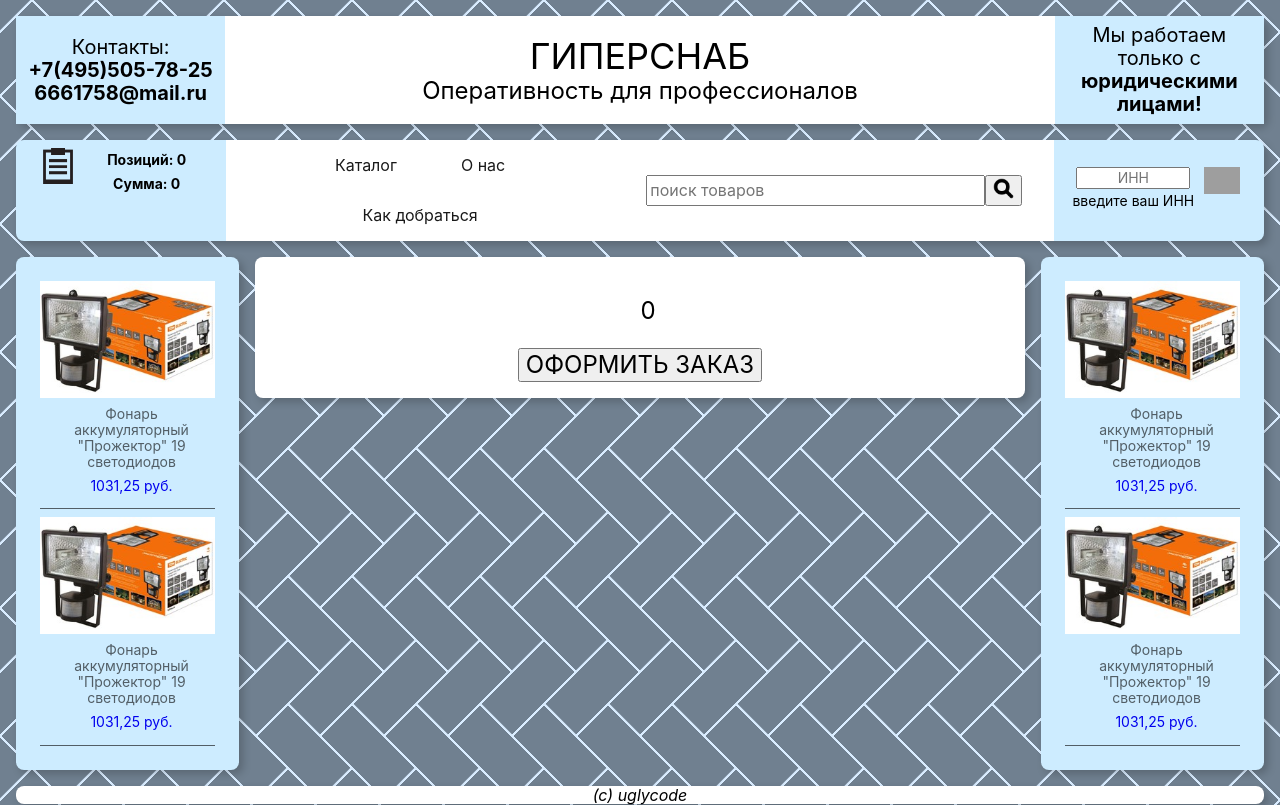
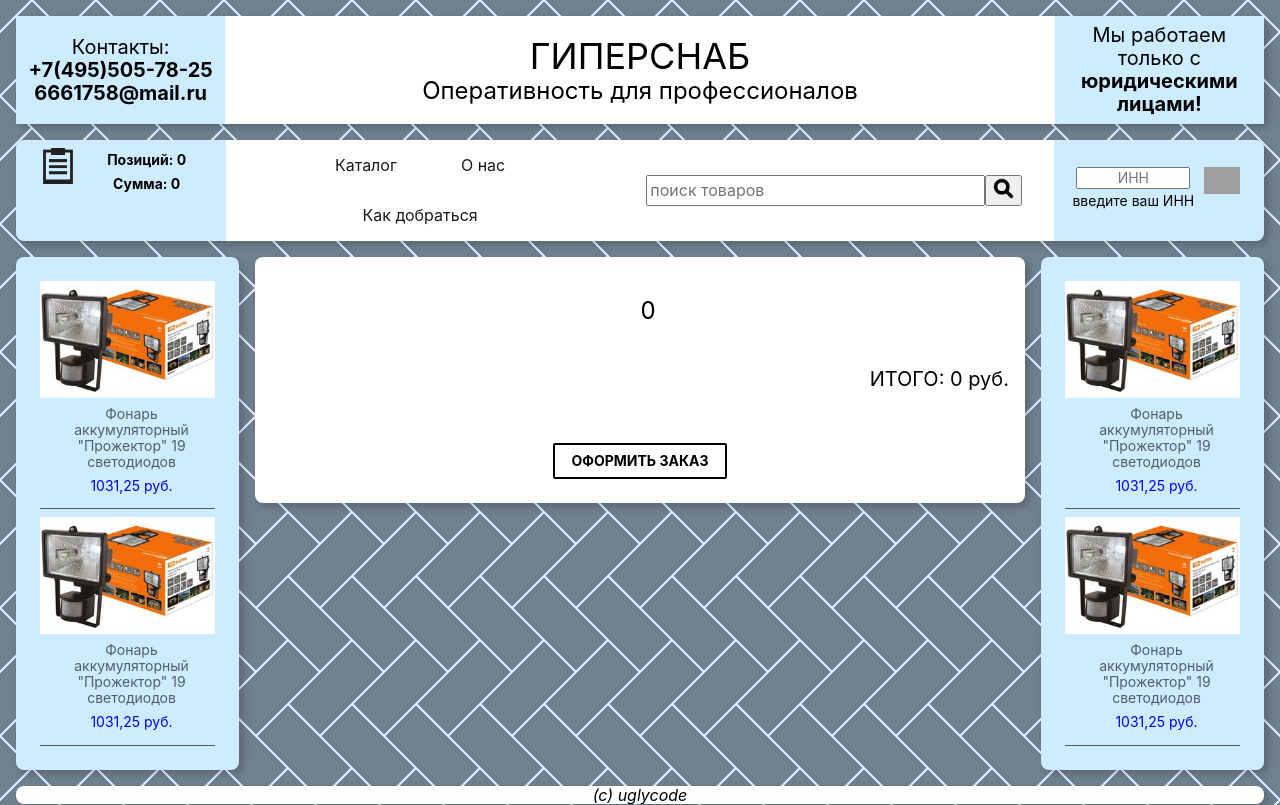
Before and after one commit to UglyCode/hypersnab, a React (Create React App) app: page / in a window 1280 px wide. Both pictures are taken after a click on the element 57 px from the left and 172 px from the top of the page. Built offline with nearby package versions, Linux system fonts and the light colour scheme; grey boxes are pictures that could not be loaded.

Commit message:
basket page & catalog updated

```diff
--- a/src/components/BasketCard.js
+++ b/src/components/BasketCard.js
@@ -22,7 +22,7 @@
             <div className='w-20 items-center tc pl3 f6 br3 br--left bg-lightest-blue'>
                 <div className='flex justify-center content-center ma2'>
                     <div className='w-20 pointer' onClick={this.basketPressHandler}>
-                        <img src={require('../static/cart.png')} className='mw-100'></img>
+                        <img src={require('../static/cart.png')} className='mw-100 pointer link dim'></img>
                     </div>
                     <div className = 'w-80 tc flex flex-column justify-center'
                     // onClick={()=>setSum(sum+11)}
--- a/src/components/CatalogItem.js
+++ b/src/components/CatalogItem.js
@@ -27,7 +27,7 @@
             <div className={`flex items-center w-100 f5 items-center justify-between ${(set%2)?'':'bg-lightest-blue'}`}>
                 <img style={{width: '55px'}} src={img}/>
                 <p className='w-10 ma0'>{code}</p>
-                <p className='w-60 ma0'>{description}</p>
+                <p className='w-50 ma0'>{description}</p>
                 <p className='w-10 ma0'>{`${quantity} шт.`}</p>
                 <p className='w-10 ma0'>{`${price} руб.`}</p>
                 <div className='flex justify-between items-center w-10'>
@@ -41,6 +41,7 @@
                         <img src={require('../static/minus.png')} className='mw-100'></img>
                     </div>
                 </div>
+                <p className='w-10 ma0'>{`${amount*price} руб.`}</p>
             </div>
         );
     }
--- a/src/components/CurrPage.js
+++ b/src/components/CurrPage.js
@@ -4,7 +4,7 @@
 import Basket from '../containers/Basket/Basket';
 import Catalog from "../containers/Catalog/Catalog";
 
-const CurrPage = ({route, updateAmount, order}) => {
+const CurrPage = ({route, updateAmount, order, orderSum}) => {
     console.log(route);
     return(
         <div className="br3 ma2 bw-2 shadow-5-l tc bg-white pa3">
@@ -17,7 +17,7 @@
                         return <ContactPage/>;
                         break;
                     case 'basket':
-                        return <Basket updateAmount={updateAmount} order={order}/>;
+                        return <Basket updateAmount={updateAmount} order={order} orderSum={orderSum}/>;
                     default:
                         return null;
                 }
--- a/src/components/Main.js
+++ b/src/components/Main.js
@@ -4,7 +4,7 @@
 import CurrPage from './CurrPage';
 import Catalog from '../containers/Catalog/Catalog';
 
-const Main = ({route, updateAmount, order}) => {
+const Main = ({route, updateAmount, order, orderSum}) => {
 
         if (route === 'catalog'){
             return (<Catalog
@@ -20,6 +20,7 @@
                             route={route}
                             updateAmount={updateAmount}
                             order={order}
+                            orderSum = {orderSum}
                         />
                     </div>
                     <RightCol/>
--- a/src/containers/App/App.js
+++ b/src/containers/App/App.js
@@ -120,6 +120,7 @@
                     route={this.state.route}
                     updateAmount = {this.updateAmountOfOrderedGood}
                     order = {this.state.order}
+                    orderSum = {this.state.orderSum}
                 />
                 <Footer/>
                 {this.state.isProfileOpen &&
--- a/src/containers/Basket/Basket.js
+++ b/src/containers/Basket/Basket.js
@@ -38,9 +38,13 @@
                                  order={this.props.order}
                                  updateAmount={this.props.updateAmount}
                 />
-
-                <div>
-                    <button>ОФОРМИТЬ ЗАКАЗ</button>
+                <div className='flex flex-row-reverse ma0'>
+                    <p className='f4'>{`ИТОГО: ${this.props.orderSum} руб.`}</p>
+                </div>
+                <div className="ph3 mt4 b">
+                    <a className="f6 link br1 ba bw1 ph3 pv2 mb2 dib black hover-blue underline-hover" href="#0">
+                        ОФОРМИТЬ ЗАКАЗ
+                    </a>
                 </div>
             </div>
 
```
